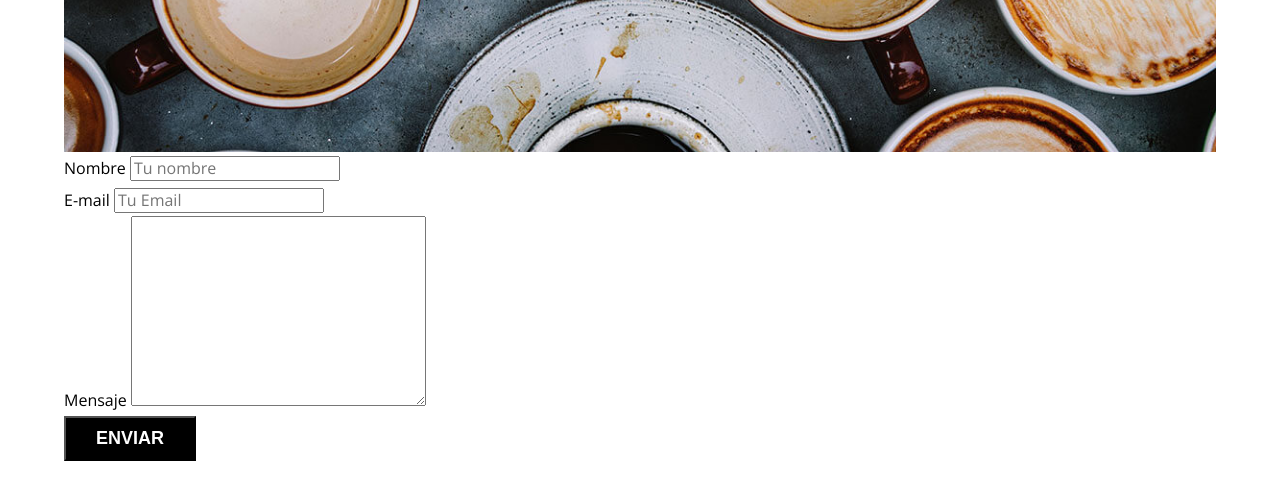
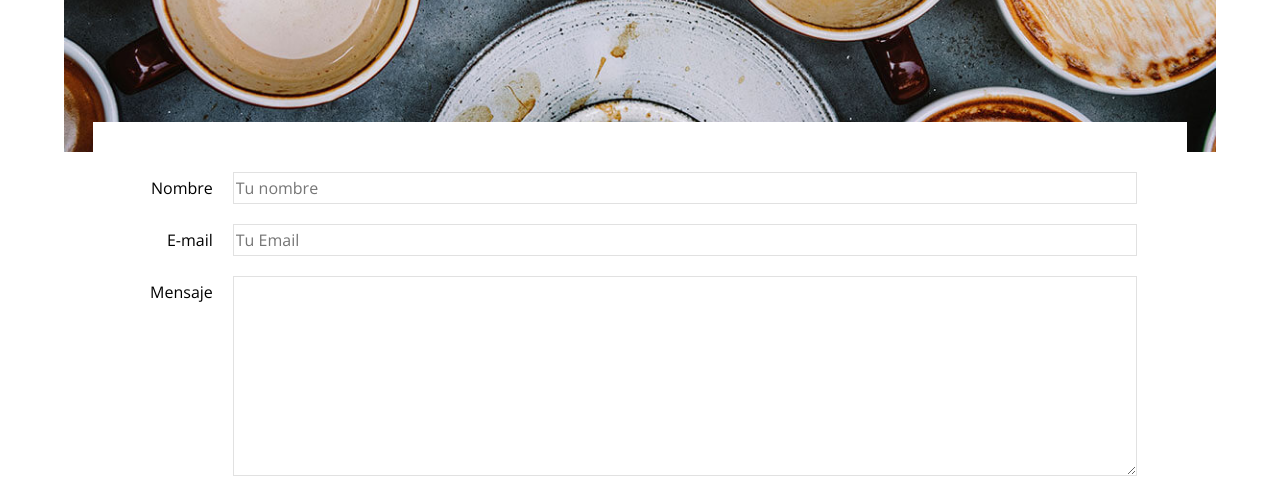
Before and after one commit to Usiel-03A7/BlogDelCafe, a plain HTML site: page contacto.html in a window 1280 px wide. Shown: the part 950-1443 px from the top of the page. Drawn offline with nearby package versions, Linux system fonts and the light colour scheme.

Commit message:
finish the web side and add a funtion load and lazy

```diff
--- a/contacto.html
+++ b/contacto.html
@@ -39,26 +39,36 @@
         </header>
         <main class="contenedor ">
             <h3 class="centrar-texto">Contacto</h3>
-            <div class="contacto-bg">
-            </div>
+            <div class="contacto-bg"></div>
             <form class="formulario">
                 <div class="campo">
-                    <label for="nombre">Nombre</label>
-                    <input type="text" placeholder="Tu nombre" id="nombre">
+                    <label class="campo__label" for="nombre">Nombre</label>
+                    <input
+                    class="campo__field"
+                    type="text"
+                    placeholder="Tu nombre"
+                    id="nombre">
                 </div>
                 <div class="campo">
-                    <label for="email">E-mail</label>
-                    <input type="email" placeholder="Tu Email" id="nombre">
+                    <label class="campo__label" for="email">E-mail</label>
+                    <input
+                    class="campo__field"
+                    type="email"
+                    placeholder="Tu Email"
+                    id="nombre">
                 </div>
                 <div class="campo">
-                    <label for="nombre">Mensaje</label>
-                    <textarea name="" id="Mensaje" cols="30" rows="10"></textarea>
+                    <label class="campo__label campo__field--textarea" for="nombre">Mensaje</label>
+                    <textarea
+                    class="campo__field"
+                    id="mensaje"
+
+                    ></textarea>
                 </div>
                 <div class="campo">
                     <input type="submit" value="Enviar" class="boton boton--primario">
                 </div>
             </form>
-
 
         </main>
         <footer class="footer">
--- a/styles.css
+++ b/styles.css
@@ -163,6 +163,10 @@ img {
     text-transform: uppercase;
     font-weight: 700;
     margin-bottom: 2rem;
+    border: none;
+}
+.boton:hover {
+    cursor: pointer;
 }
 @media (min-width: 768px) {
     .boton {
@@ -255,3 +259,31 @@ background-color: var(--negro);
     background-size: cover;
     background-repeat: no-repeat;
 }
+.formulario {
+    background-color: var(--blanco);
+    margin: -3rem auto 0 auto ;
+    width: 95%;
+    padding: 5rem;
+}
+
+.campo {
+ display: flex;
+ margin-bottom: 2rem;
+
+}
+
+.campo__label {
+ flex: 0 0 9rem;
+ text-align: right;
+ padding-right: 2rem;
+
+}
+
+.campo__field {
+    flex: 1;
+    border: solid 1px var(--gris)
+}
+
+.campo__field--textarea {
+ height: 20rem;
+}
```
Also changed, not shown: index.html (+3 -3 lines).
